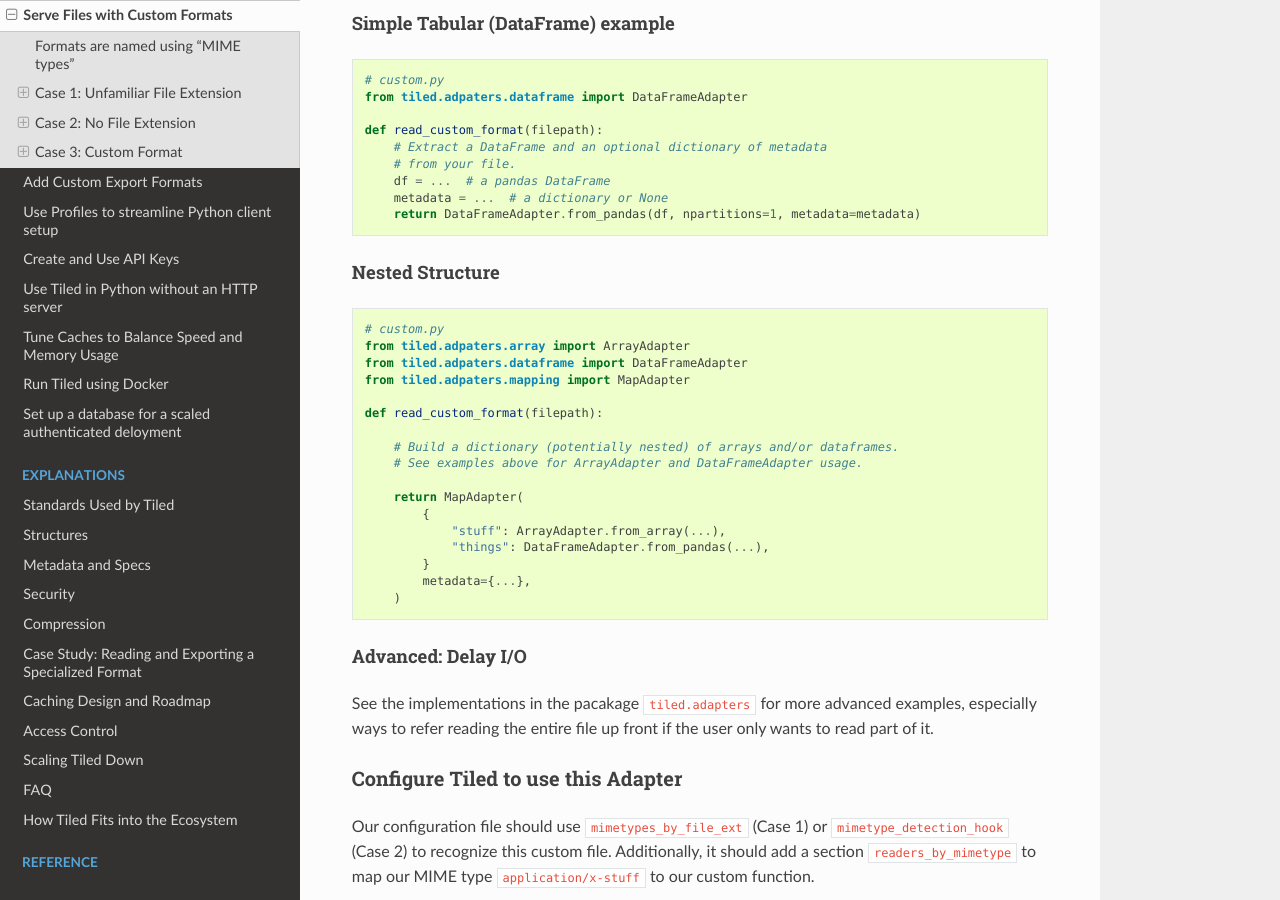
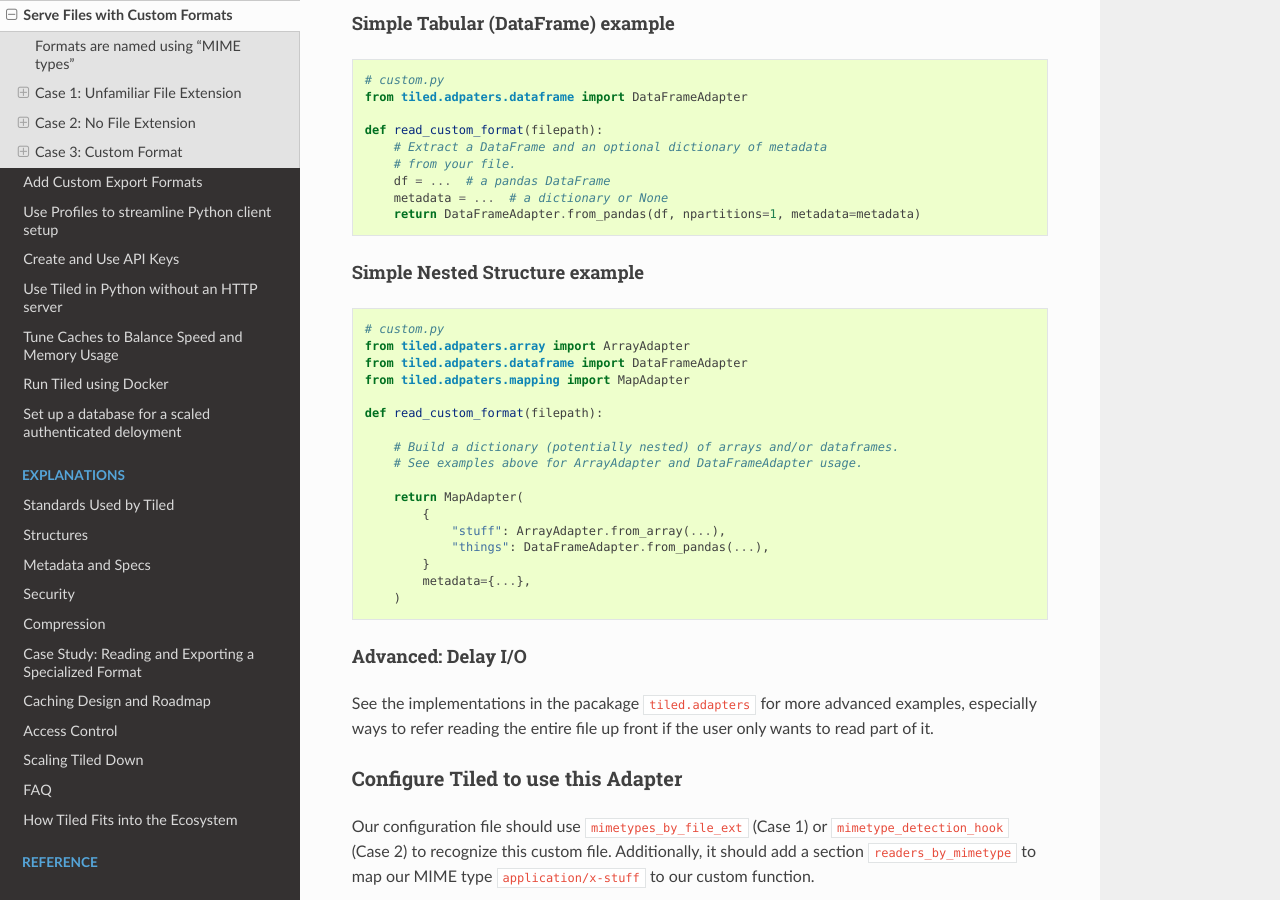
Before and after one commit to bluesky/tiled, a Sphinx documentation site: the page built from docs/source/how-to/read-custom-formats.md, in a window 1280 px wide and 900 px high, scrolled down 3902 px. Built offline with Sphinx 7.4.7 and the Read the Docs theme 2.0.0, drawn with Linux system fonts in a browser that asks for light colours; pages that are not in the unit, such as notebooks, are missing from menus.

Commit message:
Consistent headers

````diff
--- a/docs/source/how-to/read-custom-formats.md
+++ b/docs/source/how-to/read-custom-formats.md
@@ -212,7 +212,7 @@ def read_custom_format(filepath):
     return DataFrameAdapter.from_pandas(df, npartitions=1, metadata=metadata)
 ```
 
-#### Nested Structure
+#### Simple Nested Structure example
 
 ```py
 # custom.py
````
